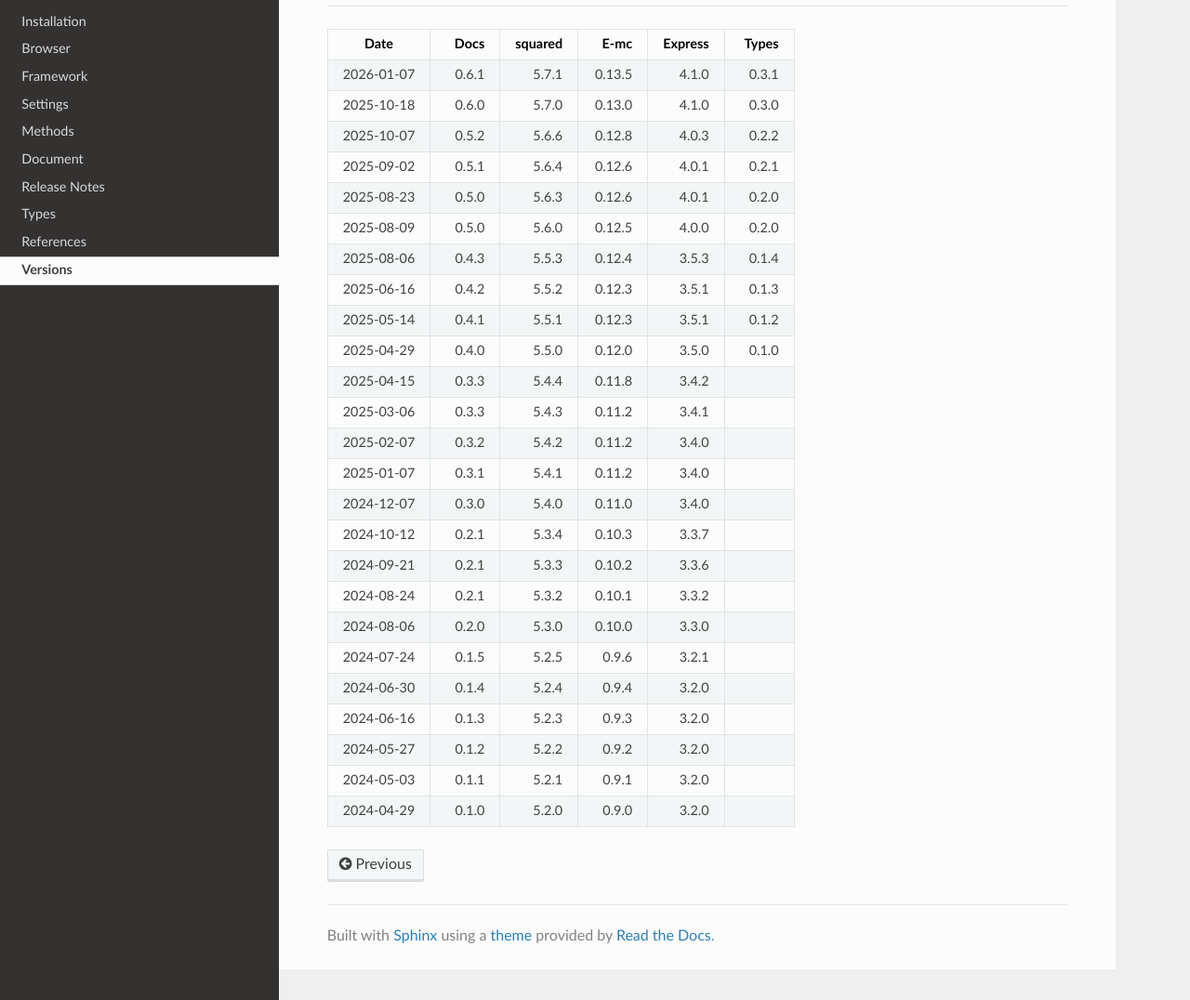
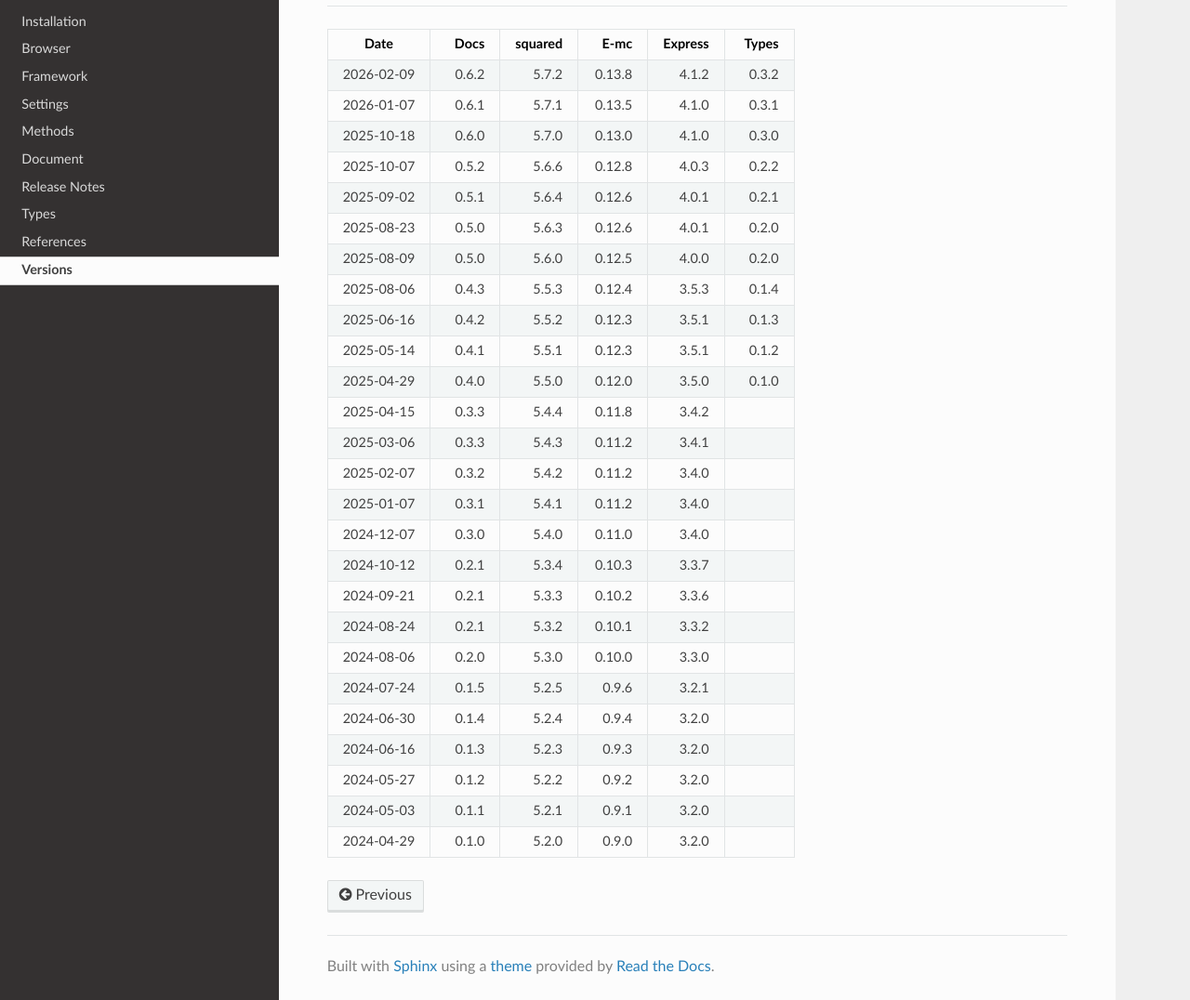
Before and after one commit to anpham6/android-docs, a Sphinx documentation site: the page built from source/versions.rst, in a window 1280 px wide and 1210 px high, cut to the strip 134-1210 px from the top of the window. Shown: the whole strip at 93% size. Built offline with Sphinx 7.4.7 and the Read the Docs theme 3.1.0, drawn with Linux system fonts in a browser that asks for light colours.

Commit message:
Publish: android-docs @ 0.6.2 (squared 5.7.2)

```diff
--- a/source/conf.py
+++ b/source/conf.py
@@ -9,7 +9,7 @@
 project = 'squared'
 copyright = 'squared 2026'
 author = 'An Pham'
-release = '5.7.1'
+release = '5.7.2'
 
 # -- General configuration ---------------------------------------------------
 # https://www.sphinx-doc.org/en/master/usage/configuration.html#general-configuration
--- a/source/versions.rst
+++ b/source/versions.rst
@@ -7,6 +7,7 @@ Versions
 ========== ======== ======== ======== ======== ========
    Date      Docs    squared     E-mc  Express    Types
 ========== ======== ======== ======== ======== ========
+2026-02-09    0.6.2    5.7.2   0.13.8    4.1.2    0.3.2
 2026-01-07    0.6.1    5.7.1   0.13.5    4.1.0    0.3.1
 2025-10-18    0.6.0    5.7.0   0.13.0    4.1.0    0.3.0
 2025-10-07    0.5.2    5.6.6   0.12.8    4.0.3    0.2.2
```
Also changed, not shown: README.md (+1 -0 lines).
